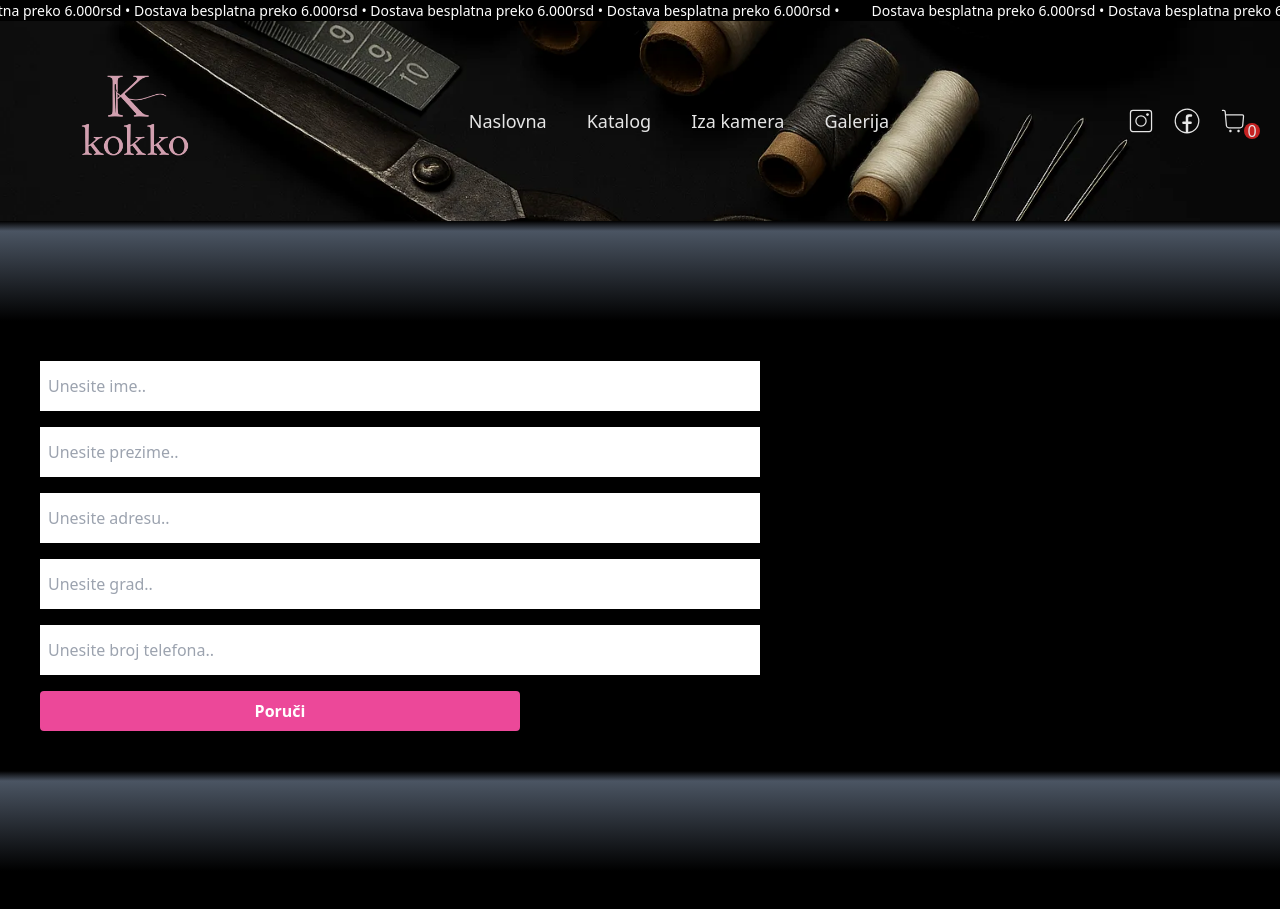
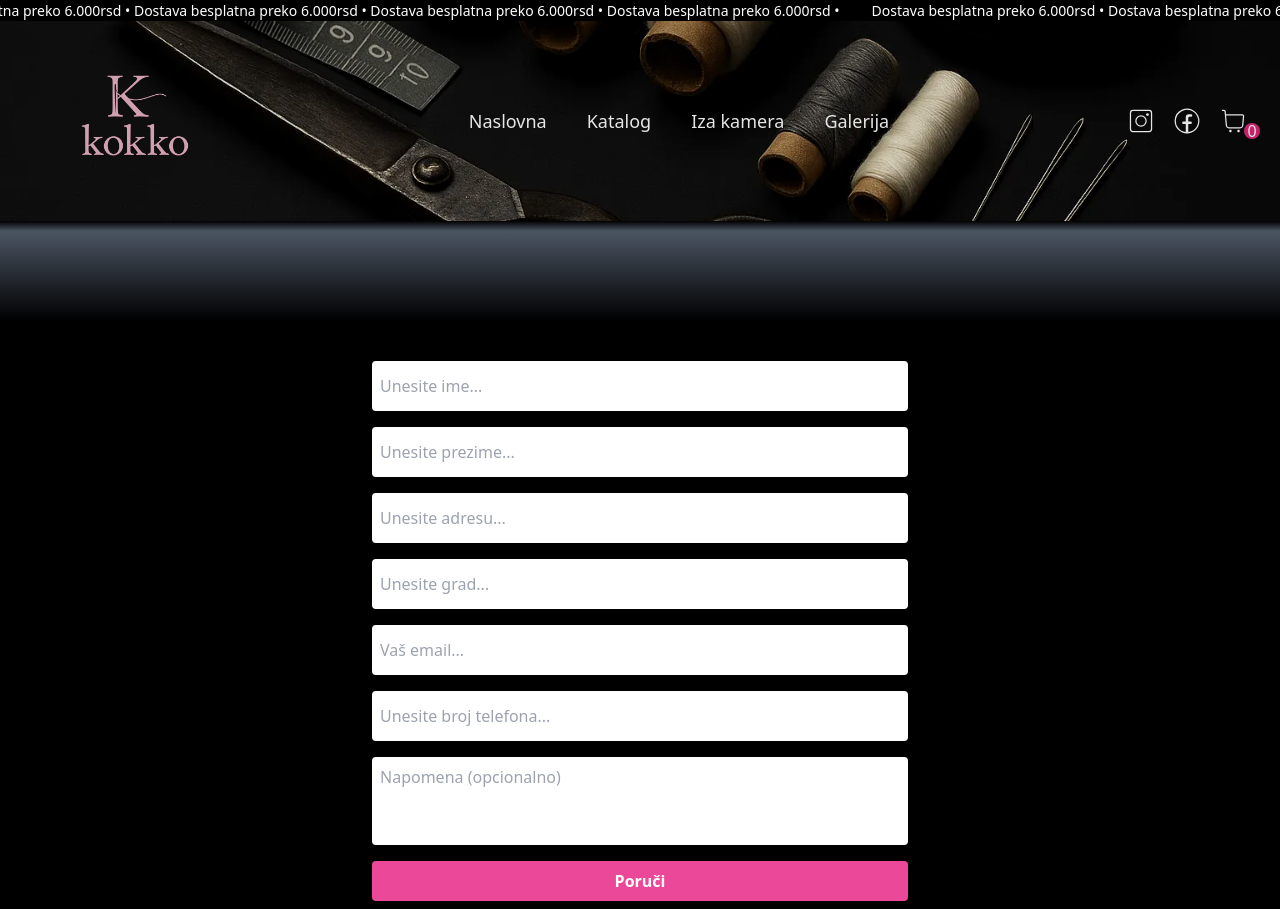
Before and after one commit to BokeeJ/kokko, a React (Vite) app: page /order in a window 1280 px wide. Shown: the top 909 px of the page. Built offline with nearby package versions, Linux system fonts and the light colour scheme.

Commit message:
finished orderMail

```diff
--- a/package.json
+++ b/package.json
@@ -10,6 +10,7 @@
     "preview": "vite preview"
   },
   "dependencies": {
+    "@emailjs/browser": "^4.4.1",
     "@tailwindcss/postcss": "^4.1.4",
     "motion": "^12.9.4",
     "qrcode.react": "^4.2.0",
--- a/src/Components/Navbar.jsx
+++ b/src/Components/Navbar.jsx
@@ -45,7 +45,7 @@ function Navbar(props) {
                         <Link to='/korpa'>
                             <CiShoppingCart className='text-xl text-pink-200 hover:text-pink-500 cursor-pointer' />
                         </Link>
-                        <p className='text-white absolute text-[10px] right-0 mt-4 w-3 h-3 flex justify-center items-center bg-red-600 rounded-full'>{props.brojac}</p>
+                        <p className='text-white absolute text-[10px] right-0 mt-4 w-3 h-3 flex justify-center items-center bg-pink-600 rounded-full'>{props.brojac}</p>
                     </div>
                 </div>
             </div>
@@ -111,7 +111,7 @@ function Navbar(props) {
                     <Link to='/korpa'>
                         <CiShoppingCart className='text-3xl text-white hover:text-pink-300 cursor-pointer' />
                     </Link>
-                    <h6 className='text-white absolute right-5 mt-5 w-4 h-4 flex justify-center items-center bg-red-600 rounded-full'>
+                    <h6 className='text-white absolute right-5 mt-5 w-4 h-4 flex justify-center items-center bg-pink-600 rounded-full'>
                         {props.brojac}
                     </h6>
                 </div>
--- a/src/main.jsx
+++ b/src/main.jsx
@@ -12,6 +12,7 @@ import PageNotFound from './pages/PageNotFound.jsx'
 import Korpa from './pages/Korpa.jsx'
 import OrderInformation from './services/OrderInformation.jsx'
 import ArtikalDetalj from './Components/ArtikalDetalj.jsx'
+import Hvala from './pages/Hvala.jsx'
 
 const router = createBrowserRouter([
   {
@@ -50,6 +51,10 @@ const router = createBrowserRouter([
       {
         path: 'katalog/:id',
         element: <ArtikalDetalj />
+      },
+      {
+        path: 'hvala',
+        element: <Hvala />
       }
     ]
   }
--- /dev/null
+++ b/src/pages/Hvala.jsx
@@ -0,0 +1,11 @@
+import React from 'react'
+
+function Hvala() {
+    return (
+        <div className="text-white flex flex-col justify-center items-center h-screen">
+            <h1 className="text-3xl lg:text-5xl mb-4 text-pink-400">Hvala na porudžbini!</h1>
+        </div>
+    )
+}
+
+export default Hvala
--- a/src/pages/Katalog.jsx
+++ b/src/pages/Katalog.jsx
@@ -26,7 +26,7 @@ function Katalog() {
         korpa.push({
             id: Number(item.id),
             naziv: item.naziv,
-            slika: item.slika,
+            slika: item.slika[0],
             cena: item.cena,
             boja: selekcija.boja || item.boja[0],
             velicina: selekcija.velicina || item.velicina[0]
--- a/src/pages/Korpa.jsx
+++ b/src/pages/Korpa.jsx
@@ -36,7 +36,11 @@ function Korpa() {
 
                         <div key={i} className="flex gap-4 bg-black p-4 rounded-xl items-center">
                             <Link to={`/katalog/${artikal.id}`}>
-                                <img src={artikal.slika} alt={artikal.naziv} className="w-[100px] h-[120px] object-cover" /></Link>
+                                <img
+                                    src={artikal.slika}
+                                    alt={artikal.naziv}
+                                    className="w-[100px] h-[120px] object-cover"
+                                /></Link>
                             <div className="flex flex-col gap-1 text-white">
                                 <p>{artikal.naziv}</p>
                                 <p>Boja: {artikal.boja}</p>
--- a/src/services/Katalog.js
+++ b/src/services/Katalog.js
@@ -32,7 +32,7 @@ const katalog = [
         id: 4,
         naziv: 'Kokko bluza',
         cena: 2000,
-        slika: ['/IMG_1515.webp, /4.webp , /5.webp'],
+        slika: ['/IMG_1515.webp', ' /4.webp', '/5.webp'],
         opis: 'Prelepa bluza, koja ide uz bukvalno SVE!',
         boja: ['Bordo', 'Bela', 'Roze', 'Braon'],
         velicina: ['M', 'L', 'S', 'UN'],
@@ -41,7 +41,7 @@ const katalog = [
         id: 5,
         naziv: 'Kokko farmerke',
         cena: 4000,
-        slika: ['/IMG_1514.webp, /6.webp'],
+        slika: ['/IMG_1514.webp', '/6.webp'],
         opis: 'Prelepe farmerke, sa sjajnim detaljima..',
         boja: ['Teksas'],
         velicina: ['M', 'L', 'S'],
--- a/src/services/OrderInformation.jsx
+++ b/src/services/OrderInformation.jsx
@@ -1,51 +1,104 @@
 import React, { useState } from 'react'
 import { motion, AnimatePresence } from "framer-motion"
+import emailjs from '@emailjs/browser';
+import { useNavigate } from 'react-router-dom'
+import { useOutletContext } from 'react-router-dom';
+
+
 
 function OrderInformation() {
     const [poruka, setPoruka] = useState(false);
-    const handleSubmit = (e) => {
-        e.preventDefault()
-        const form = e.target
-        const data = {
-            ime: form.ime.value,
-            prezime: form.prezime.value,
-            adresa: form.adresa.value,
-            telefon: form.telefon.value,
-        }
-        console.log(data);
-        form.reset();
-        setPoruka(true)
-        setTimeout(() => setPoruka(false), 2000)
-    }
+    const [loading, setLoading] = useState(false);
+    const navigate = useNavigate()
+    const { setBrojac } = useOutletContext();
 
 
 
+    const handleSubmit = (e) => {
+        e.preventDefault();
+        setLoading(true);
+
+        const form = e.target;
+
+
+        const korpa = JSON.parse(localStorage.getItem("korpa")) || [];
+
+
+        let proizvodiTekst = "";
+        let ukupno = 0;
+        korpa.forEach((item) => {
+            proizvodiTekst += `- ${item.naziv}, Boja: ${item.boja}, Veličina: ${item.velicina} — ${item.cena} RSD\n`;
+            ukupno += item.cena;
+        });
+        proizvodiTekst += `\nUkupno: ${ukupno} RSD`;
+
+
+        form.proizvodi.value = proizvodiTekst;
+
+        emailjs.sendForm(
+            'service_qby22un',
+            'template_i9sofyc',
+            form,
+            'V-19CuRw6fsHeW7fW'
+        )
+            .then(() => {
+                setLoading(false);
+                setPoruka(true);
+                form.reset();
+                setTimeout(() => {
+                    setPoruka(false);
+                    navigate('/hvala');
+                }, 2500);
+                localStorage.removeItem("korpa");
+                localStorage.removeItem("brojac");
+                setBrojac(0);
+
+
+            })
+            .catch((error) => {
+                setLoading(false);
+                console.error('Greška pri slanju:', error);
+                alert("Greška pri slanju porudžbine.");
+            });
+    };
 
     return (
-        <form onSubmit={handleSubmit} className="flex flex-col gap-4 p-5 m-5 text-black">
-            <input className="w-[60%] h-[50px]  p-2 text-l" type="text" name="ime" placeholder="Unesite ime.." required />
-            <input className="w-[60%] h-[50px]  p-2 text-l" type="text" name="prezime" placeholder="Unesite prezime.." required />
-            <input className="w-[60%] h-[50px]  p-2 text-l" type="text" name="adresa" placeholder="Unesite adresu.." required />
+        <form onSubmit={handleSubmit} className="flex flex-col gap-4 p-5 m-5 text-black max-w-xl mx-auto">
+            <input type="text" name="ime" placeholder="Unesite ime..." required className="w-full h-[50px] p-2 rounded" />
+            <input type="text" name="prezime" placeholder="Unesite prezime..." required className="w-full h-[50px] p-2 rounded" />
+            <input type="text" name="adresa" placeholder="Unesite adresu..." required className="w-full h-[50px] p-2 rounded" />
+            <input type="text" name="grad" placeholder="Unesite grad..." required className="w-full h-[50px] p-2 rounded" />
+            <input type="email" className='w-full h-[50px] p-2 rounded' name="email" placeholder="Vaš email..." />
+
             <input
-                className="w-[60%] h-[50px]  p-2 text-l"
-                type="text"
-                name="grad"
-                placeholder="Unesite grad.."
-                required
-            />
-            <input
-                className="w-[60%] h-[50px] p-2 text-l"
                 type="tel"
                 name="telefon"
-                placeholder="Unesite broj telefona.."
+                placeholder="Unesite broj telefona..."
                 pattern="[0-9+ ]*"
                 maxLength={15}
                 required
+                className="w-full h-[50px] p-2 rounded"
                 autoComplete="tel"
             />
-            <button type="submit" className="w-[40%] bg-pink-500 text-white font-bold py-2 rounded hover:bg-pink-600">
-                Poruči
+            <textarea
+                name="napomena"
+                placeholder="Napomena (opcionalno)"
+                rows={3}
+                className="w-full p-2 rounded resize-none"
+            ></textarea>
+
+
+            <input type="hidden" name="proizvodi" />
+
+            <button
+                type="submit"
+                disabled={loading}
+                className={`w-full bg-pink-500 text-white font-bold py-2 rounded hover:bg-pink-600 transition duration-300 ${loading ? 'opacity-50 cursor-not-allowed' : ''
+                    }`}
+            >
+                {loading ? 'Slanje...' : 'Poruči'}
             </button>
+
             <AnimatePresence>
                 {poruka && (
                     <motion.div
@@ -54,14 +107,14 @@ function OrderInformation() {
                         exit={{ opacity: 0, y: -30 }}
                         transition={{ duration: 0.4 }}
                         className="fixed top-1/2 left-1/2 transform -translate-x-1/2 -translate-y-1/2
-                       bg-green-500 text-white px-6 py-3 rounded-xl shadow-xl z-[1000] text-xl"
+                           bg-green-500 text-white px-6 py-3 rounded-xl shadow-xl z-[1000] text-xl"
                     >
                         ✅ Poručeno!
                     </motion.div>
                 )}
             </AnimatePresence>
         </form>
-    )
+    );
 }
 
-export default OrderInformation
+export default OrderInformation;
```
Also changed, not shown: src/Components/Footer.jsx (+6 -4 lines), src/pages/Galerija.jsx (+53 -2 lines), src/pages/Omeni.jsx (+5 -5 lines), src/pages/Pocetna.jsx (+6 -8 lines), 1 other file (tests, documents, lock files or other folders).
